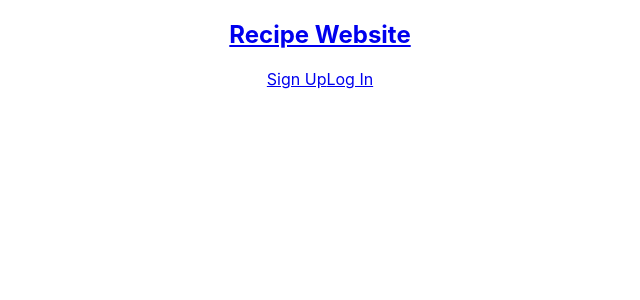
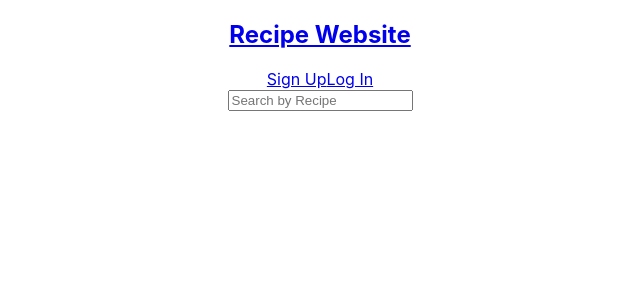
Before and after one commit to ccash12/phase-5-project, a React (Create React App) app in the folder client/: page / in a window 1280 px wide. Shown: the top 300 px of the page, without its empty margins (320-960 px from the left). Built offline with nearby package versions, Linux system fonts and the light colour scheme; no server answers.

Commit message:
created search but not on DOM

```diff
--- a/client/src/App.js
+++ b/client/src/App.js
@@ -13,6 +13,7 @@ function App() {
   const [user,setUser] = useState(null)
   const [isLoading, setIsLoading] = useState(false)
   const [errors, setErrors] = useState([])
+  const [getRecipes,setGetRecipes] = useState([])
 
   useEffect(() => {
     fetch("/me")
@@ -31,6 +32,8 @@ function App() {
             <Route exact path='/'>
               <Home
                 user = {user}
+                getRecipes = {getRecipes}
+                setGetRecipes={setGetRecipes}
                 />
             </Route>
             <Route exact path = '/signup'>
--- a/client/src/components/Home.js
+++ b/client/src/components/Home.js
@@ -1,11 +1,28 @@
 import React from 'react'
+import RecipeContainer from "./RecipeContainer"
 
-function Home() {
-    return(
-        <div>
-
-        </div>
-    )
+function Home({user,getRecipes,setGetRecipes}) {
+    if (user) {
+        return (
+            <>
+                <RecipeContainer
+                    getRecipes={getRecipes}
+                    setGetRecipes={setGetRecipes}
+                />
+            </>
+        )
+    } else {
+        return (
+            <>
+                <div className="Home">
+                    <RecipeContainer
+                        getRecipes={getRecipes}
+                        setGetRecipes={setGetRecipes}
+                    />
+                </div>
+            </>
+        )
+    }
 }
 
 export default Home;
--- a/client/src/components/RecipeContainer.js
+++ b/client/src/components/RecipeContainer.js
@@ -1,11 +1,28 @@
 import React from 'react'
+import Search from './Search'
+import {useState,useEffect} from "react";
 
-function RecipeContainer() {
+function RecipeContainer({getRecipes,setGetRecipes}) {
+    const [searchRecipes,setSearchRecipes] = useState('')
+
+    useEffect(() => {
+        fetch("/recipes")
+        .then(r => r.json())
+        .then(recipes => setGetRecipes(recipes))
+    }, [setGetRecipes]);
+
+    const displayRecipes = getRecipes.filter((recipe) => {
+        return recipe.name.toLowerCase().includes(searchRecipes.toLowerCase())
+    })
+
     return(
         <div>
-            <Search />
+            <Search
+                searchRecipes={searchRecipes}
+                setSearchRecipes={setSearchRecipes}
+            />
 
-            <RecipeList />
+            {/* <RecipeList />  */}
         </div>
     )
 }
--- a/client/src/components/Search.js
+++ b/client/src/components/Search.js
@@ -1,8 +1,15 @@
 import React from 'react'
 
-function Search() {
+function Search({searchRecipes,setSearchRecipes}) {
     return(
-        <div>
+        <div className='searchbar'>
+            <input
+                type="text"
+                id="search"
+                placeholder="Search by Recipe"
+                vaule={searchRecipes}
+                onChange={(e) => setSearchRecipes(e.target.value)}
+            />
 
         </div>
     )
```
